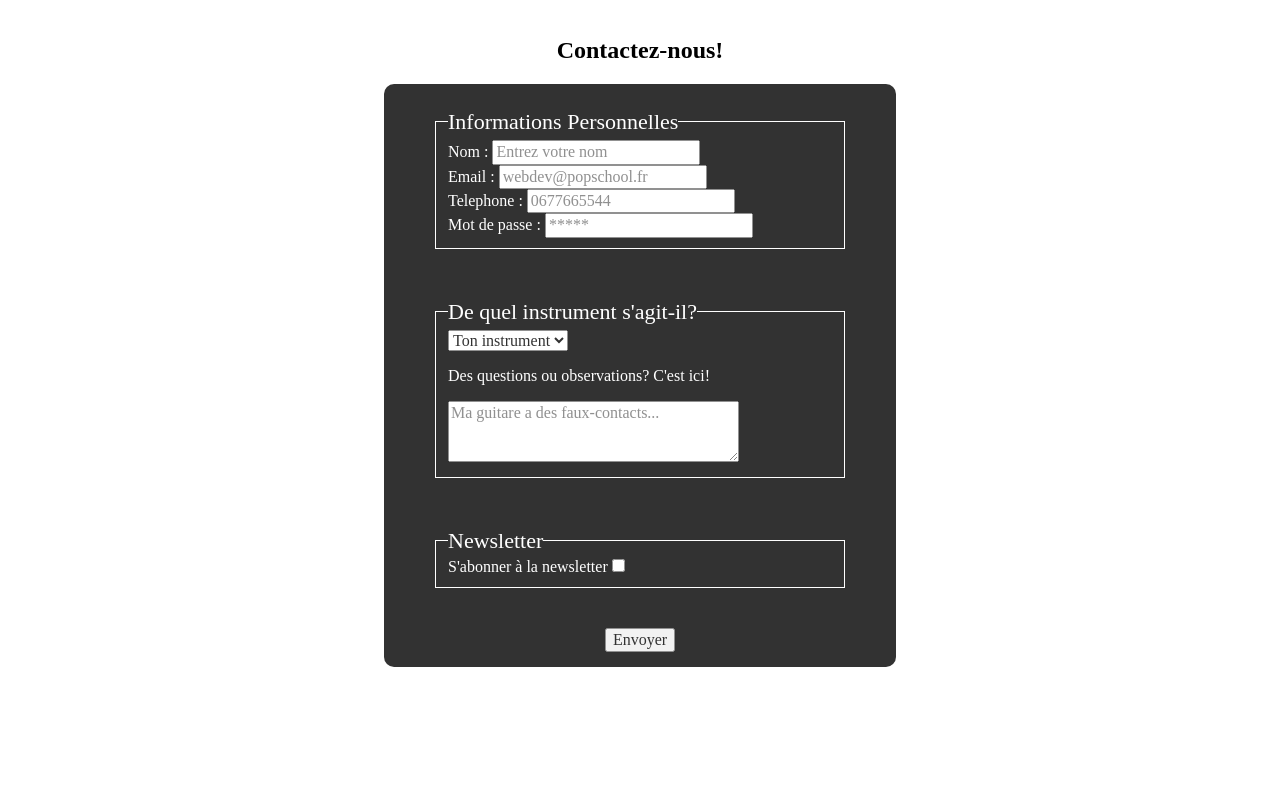
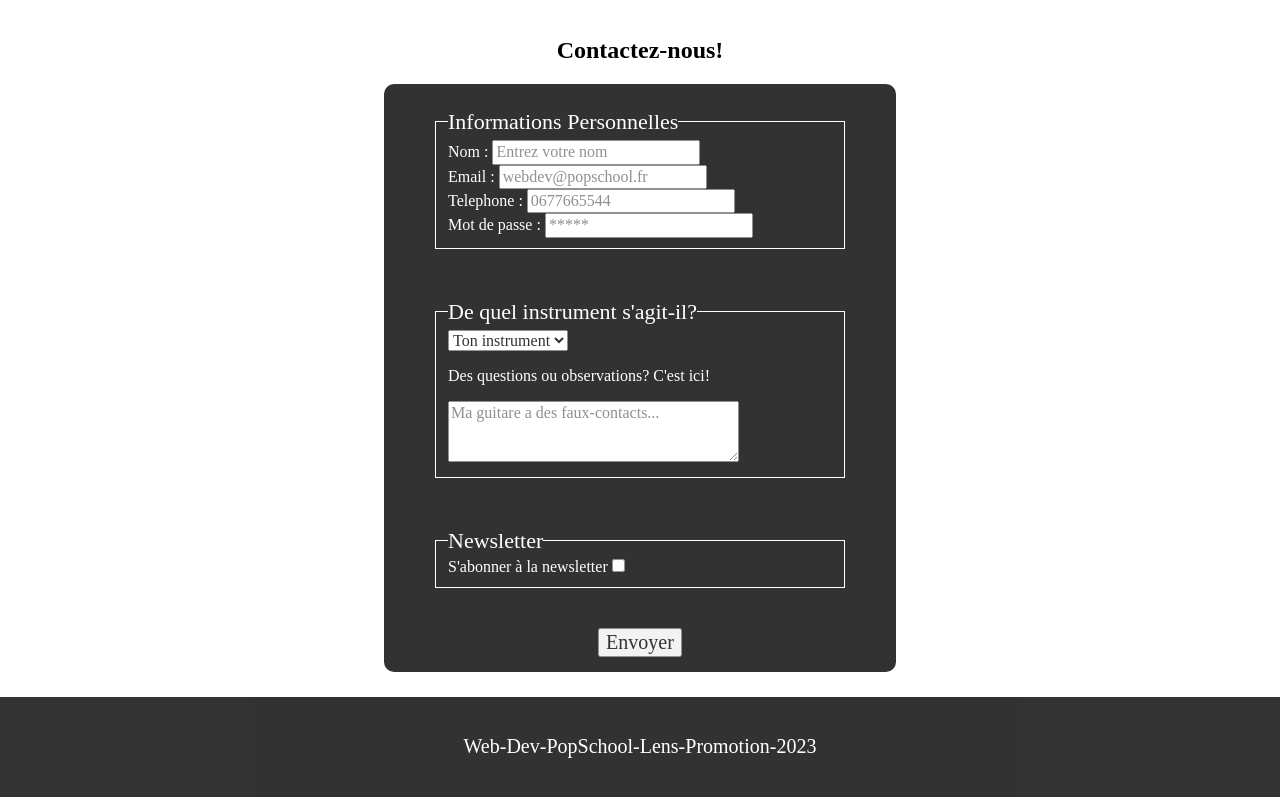
Before and after one commit to Clement-Lemiere/Clement-Lemiere-clement_lemiere_ECF_HTML_CSS, a plain HTML site: page contact.html in a window 1280 px wide. Shown: the part 769-1566 px from the top of the page. Before the commit the page ends 1461 px from the top, so only its background shows below. Drawn offline with Linux system fonts and the light colour scheme.

Commit message:
2nd commit

```diff
--- a/contact.css
+++ b/contact.css
@@ -18,6 +18,7 @@ a{
     top: 0;
     background-color: black;
     opacity: 0.8;
+    z-index: 99;
 }
 .logoContainer{
     width: 85px;
@@ -101,4 +102,18 @@ legend{
 }
 .submit{
     margin-block: 15px;
+    font-size: 20px;
 }
+footer{
+    display: flex;
+    flex-wrap: wrap;
+    justify-content: center;
+    align-items: center;
+    background-color: black;
+    opacity: 0.8;
+    height: 100px;
+    color: white;
+    >div{
+        font-size: 20px;
+    }
+}
--- a/contact.html
+++ b/contact.html
@@ -102,7 +102,7 @@
         </section>
     </main>
     <footer>
-
+        <div>Web-Dev-PopSchool-Lens-Promotion-2023</div>
     </footer>
 </body>
 </html>
```
